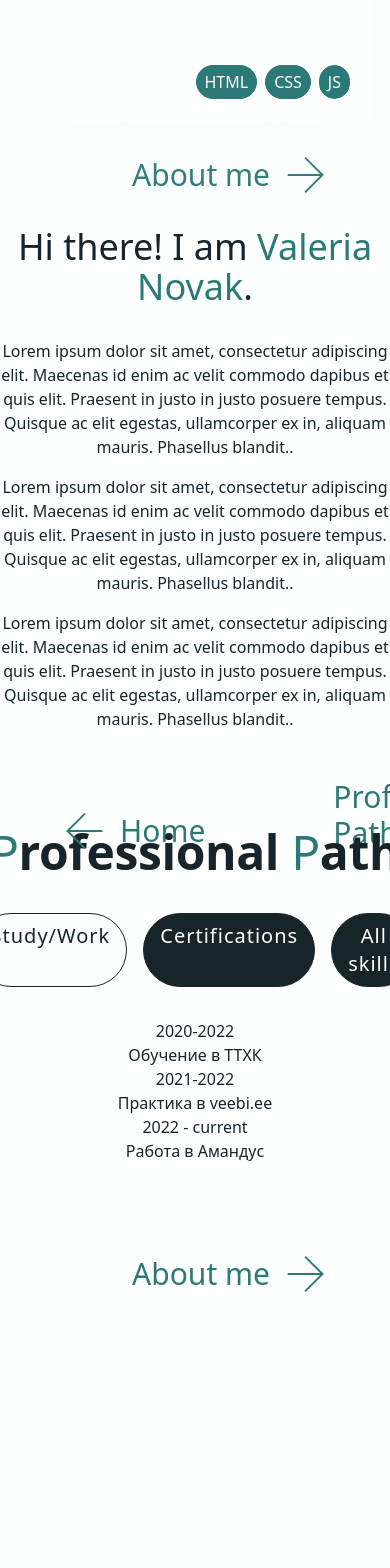
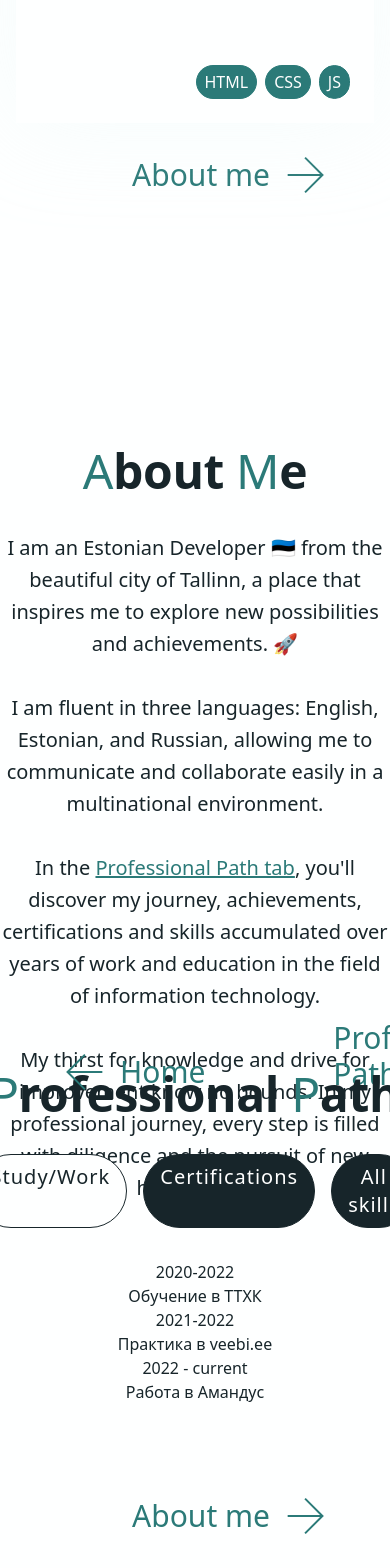
Before and after one commit to NovakDeveloper/NovakDev, a React (Vite) app in the folder react/: page / in a window 390 px wide. Shown: the part 1492-3060 px from the top of the page. Before the commit the page ends 2818 px from the top, so only its background shows below. Built offline with nearby package versions, Linux system fonts and the light colour scheme.

Commit message:
AboutMe Section upd

```diff
--- a/react/src/components/AboutMe.jsx
+++ b/react/src/components/AboutMe.jsx
@@ -1,16 +1,30 @@
-import React, {useRef} from 'react';
+import React, { useState, useEffect, useRef } from 'react';
+import { gsap } from 'gsap';
 import NextButton from './NextButton';
 import PrevButton from './PrevButton';
+
 const AboutMe = () => {
+
   return (
-    <div className='h-full min-w-full w-full flex justify-center items-center m-auto flex-col' id="about-me">
-        <div className="intro text-center">
-            <h1 className='text-4xl md:text-5xl mb-8'>Hi there!  I am <span className='text-dark-green font-medium'>Valeria Novak</span>.</h1>
-            <p className="mb-4">Lorem ipsum dolor sit amet, consectetur adipiscing elit. Maecenas id enim ac velit commodo dapibus et quis elit. Praesent in justo in justo posuere tempus. Quisque ac elit egestas, ullamcorper ex in, aliquam mauris. Phasellus blandit..</p>
-            <p className="mb-4">Lorem ipsum dolor sit amet, consectetur adipiscing elit. Maecenas id enim ac velit commodo dapibus et quis elit. Praesent in justo in justo posuere tempus. Quisque ac elit egestas, ullamcorper ex in, aliquam mauris. Phasellus blandit..</p>
-            <p className="mb-4">Lorem ipsum dolor sit amet, consectetur adipiscing elit. Maecenas id enim ac velit commodo dapibus et quis elit. Praesent in justo in justo posuere tempus. Quisque ac elit egestas, ullamcorper ex in, aliquam mauris. Phasellus blandit..</p>
-        </div>
-        <div className='flex mt-auto w-full'>
+    <div className='section h-full min-w-full w-full flex justify-start items-center m-auto flex-col' id="about-me">
+            <div className="wrapper md:min-w-3/4 md:w-3/4 text-center flex-1 flex items-center">
+            <div className="content w-full h-full">
+            <div className='top-part h-[40%] flex flex-col justify-end'>
+              <h1 className='text-h1-mobile md:text-h1 mb-8'><span className='text-dark-green font-medium'>A</span>bout <span className='text-dark-green font-medium'>M</span>e</h1>
+            </div>
+            <div className='bottom-part h-[60%] text-x-large xxl:text-[1.6rem] leading-14'>
+              <p>I am an Estonian Developer 🇪🇪 from the beautiful city of Tallinn, a place that inspires me to explore new possibilities and achievements. 🚀</p>
+              <br />
+              <p>I am fluent in three languages: English, Estonian, and Russian, allowing me to communicate and collaborate easily in a multinational environment.</p>
+              <br />
+              <p>In the <a className="text-dark-green underline" href="#professional-path">Professional Path tab</a>, you'll discover my journey, achievements, certifications and skills accumulated over years of work and education in the field of information technology.</p>
+              <br />
+              <p>My thirst for knowledge and drive for improvement know no bounds.
+                In my professional journey, every step is filled with diligence and the pursuit of new horizons. 💚</p>
+            </div>
+            </div>
+            </div>
+            <div className='flex mt-auto w-full'>
         <PrevButton text="Home" link="#home" />
         <NextButton text="Professional Path" link="#professional-path" />
         </div>
--- a/react/src/components/Home.jsx
+++ b/react/src/components/Home.jsx
@@ -27,7 +27,7 @@ const Home = () => {
             <p className="text-x-large xxl:text-[1.875rem] leading-14"><span className='text-dark-green font-medium'>Welcome to my digital realm</span>, where creativity meets craftsmanship and innovation knows no bounds.<br />
             <span className='text-dark-green font-medium'>As a dedicated Web Developer</span>, I invite you to explore the boundless possibilities of the online world through my lens.</p>
         </div>
-        <div ref={latestProjects}  className='latest-projects w-full px-4 md:px-8 flex-1 md:min-w-3/4 md:w-3/4'>
+        <div ref={latestProjects}  className='latest-projects w-full px-4 md:px-8 flex-1 xxl:min-w-3/4 xxl:w-3/4'>
             <h1 className='text-h1-mobile md:text-h1 text-center mb-8'><span className='text-dark-green'>L</span>atest <span className='text-dark-green'>C</span>ertifications</h1>
             <div className='projects flex flex-col sm:flex-row w-full gap-4'>
               <CertificationCard src={'src/images/PHP-Certification.jpeg'} ratio='certification' objectFit={'contain'} customClasses={'flex-1'} title="PHP for Beginners" caption={'test'} />
--- a/react/src/components/ProfessionalPath.jsx
+++ b/react/src/components/ProfessionalPath.jsx
@@ -13,8 +13,8 @@ const ProfessionalPath = () => {
     // Дополнительные действия, если необходимо
   };
   return (
-    <div className='h-full min-w-full w-full flex justify-start items-center m-auto flex-col' id="professional-path">
-            <div className="wrapper md:min-w-3/4 md:w-3/4 text-center flex-1 flex items-center">
+    <div className='section h-full min-w-full w-full flex justify-start items-center m-auto flex-col' id="professional-path">
+            <div className="wrapper md:min-w-full md:w-full text-center flex-1 flex items-center px-8">
             <div className="content w-full h-full">
             <div className='top-part h-[40%] flex flex-col justify-end'>
               <h1 className='text-h1-mobile md:text-h1 mb-8'><span className='text-dark-green font-medium'>P</span>rofessional <span className='text-dark-green font-medium'>P</span>ath</h1>
```
